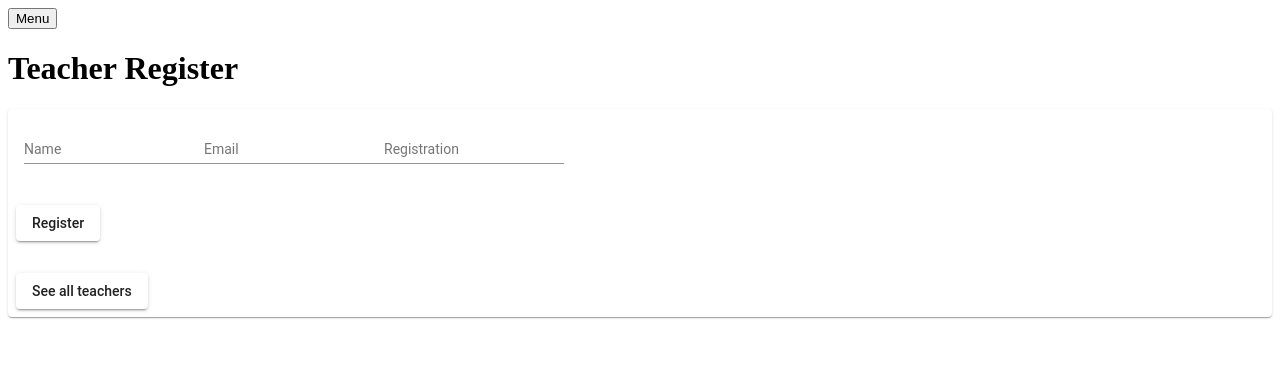
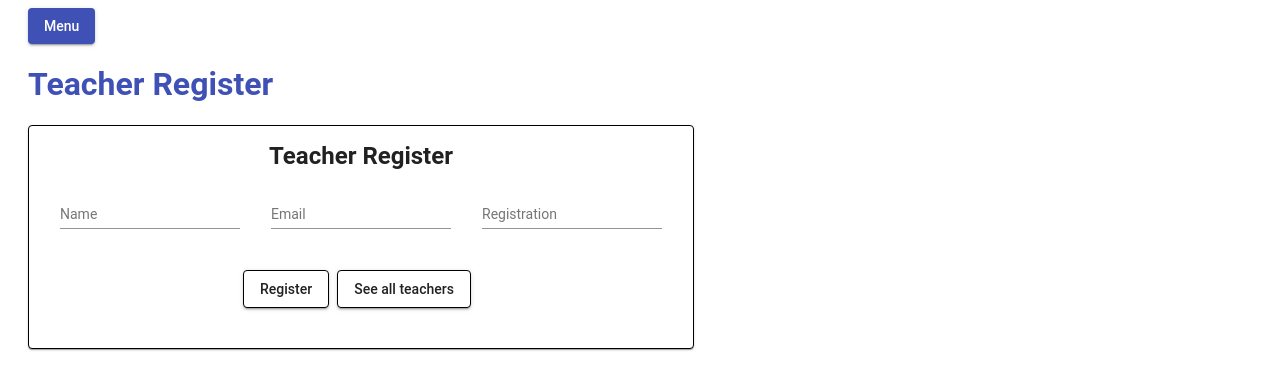
Before and after one commit to valquerrafael/gta, an Angular app: page /teacher-register in a window 1280 px wide. Shown: the top 390 px of the page. Built offline with nearby package versions, Linux system fonts and the light colour scheme.

Commit message:
Estilização dos componentes teacher

```diff
--- a/src/app/shared/layout/layout.module.ts
+++ b/src/app/shared/layout/layout.module.ts
@@ -3,6 +3,7 @@ import { CommonModule } from '@angular/common';
 import { MenuComponent } from './menu/menu.component';
 import { MatMenuModule } from '@angular/material/menu';
 import { MatIconModule } from '@angular/material/icon';
+import { MatButtonModule } from '@angular/material/button';
 import { BrowserAnimationsModule } from '@angular/platform-browser/animations';
 import { RouterModule } from '@angular/router';
 
@@ -17,7 +18,8 @@ import { RouterModule } from '@angular/router';
     MatMenuModule,
     BrowserAnimationsModule,
     RouterModule,
-    MatIconModule
+    MatIconModule,
+    MatButtonModule
   ],
   exports: [
     MenuComponent
--- a/src/app/shared/layout/menu/menu.component.html
+++ b/src/app/shared/layout/menu/menu.component.html
@@ -1,6 +1,13 @@
-<button mat-button [matMenuTriggerFor]="menu">Menu</button>
+<button
+  class="menu-button"
+  mat-raised-button
+  color="primary"
+  [matMenuTriggerFor]="menu"
+>
+  Menu
+</button>
 
-<mat-menu #menu="matMenu">
+<mat-menu #menu="matMenu" class="menu">
   <button mat-menu-item [routerLink]="['/teacher-register']">Teacher Register</button>
   <button mat-menu-item [routerLink]="['/teacher-list']">Teachers List</button>
 </mat-menu>
--- a/src/app/shared/layout/menu/menu.component.scss
+++ b/src/app/shared/layout/menu/menu.component.scss
@@ -0,0 +1,4 @@
+.menu-button {
+    font-family: 'Roboto', sans-serif;
+    margin-left: 20px;
+}
--- a/src/app/teacher/teacher-list/teacher-list.component.html
+++ b/src/app/teacher/teacher-list/teacher-list.component.html
@@ -1,6 +1,7 @@
-<h1>Teacher List</h1>
+<h1 class="header">Teacher List</h1>
 
 <mat-card *ngFor="let teacher of teachers">
+  <h2>Teacher List</h2>
   <mat-card-header>
     <mat-card-title>
       {{teacher.name}}
--- a/src/app/teacher/teacher-list/teacher-list.component.scss
+++ b/src/app/teacher/teacher-list/teacher-list.component.scss
@@ -0,0 +1,22 @@
+h2 {
+    font-family: 'Roboto', sans-serif;
+    display: flex;
+    justify-content: center;
+}
+
+.header {
+    font-family: 'Roboto', sans-serif;
+    display: block;
+    margin-left: 20px;
+    color: #3f51b5;
+}
+
+mat-card {
+    display: flex;
+    flex-direction: column;
+    width: 50%;
+    height: auto;
+    border: 1px solid black;
+    margin-top: 20px;
+    margin-left: 20px;
+}
--- a/src/app/teacher/teacher-register/teacher-register.component.html
+++ b/src/app/teacher/teacher-register/teacher-register.component.html
@@ -1,7 +1,8 @@
-<h1>Teacher {{buttonMessage}}</h1>
+<h1 class="header">Teacher {{buttonMessage}}</h1>
 
 <mat-card>
-  <mat-card-content>
+  <h2>Teacher {{buttonMessage}}</h2>
+  <mat-card-content class="inputs">
     <mat-form-field>
       <mat-label>Name</mat-label>
       <input matInput [(ngModel)]="teacher.name" placeholder="Teacher's name" />
@@ -16,10 +17,10 @@
     </mat-form-field>
   </mat-card-content>
 
-  <mat-card-actions>
-    <button mat-raised-button (click)="insertOrUpdate()">{{buttonMessage}}</button>
-  </mat-card-actions>
-  <mat-card-actions>
-    <button mat-raised-button [routerLink]="['/teacher-list']">See all teachers</button>
-  </mat-card-actions>
+  <div class="card-actions">
+    <mat-card-actions class="card-buttons">
+      <button mat-raised-button (click)="insertOrUpdate()">{{buttonMessage}}</button>
+      <button mat-raised-button [routerLink]="['/teacher-list']">See all teachers</button>
+    </mat-card-actions>
+  </div>
 </mat-card>
--- a/src/app/teacher/teacher-register/teacher-register.component.scss
+++ b/src/app/teacher/teacher-register/teacher-register.component.scss
@@ -0,0 +1,36 @@
+h2 {
+    font-family: 'Roboto', sans-serif;
+    display: flex;
+    justify-content: center;
+}
+
+.header {
+    font-family: 'Roboto', sans-serif;
+    display: block;
+    margin-left: 20px;
+    color: #3f51b5;
+}
+
+mat-card {
+    display: flex;
+    flex-direction: column;
+    width: 50%;
+    height: auto;
+    border: 1px solid black;
+    margin-top: 20px;
+    margin-left: 20px;
+}
+
+.inputs {
+    display: flex;
+    justify-content: space-around;
+}
+
+.card-buttons button {
+    border: 1px solid black;
+}
+
+.card-actions {
+    display: flex;
+    justify-content: center ;
+}
```
